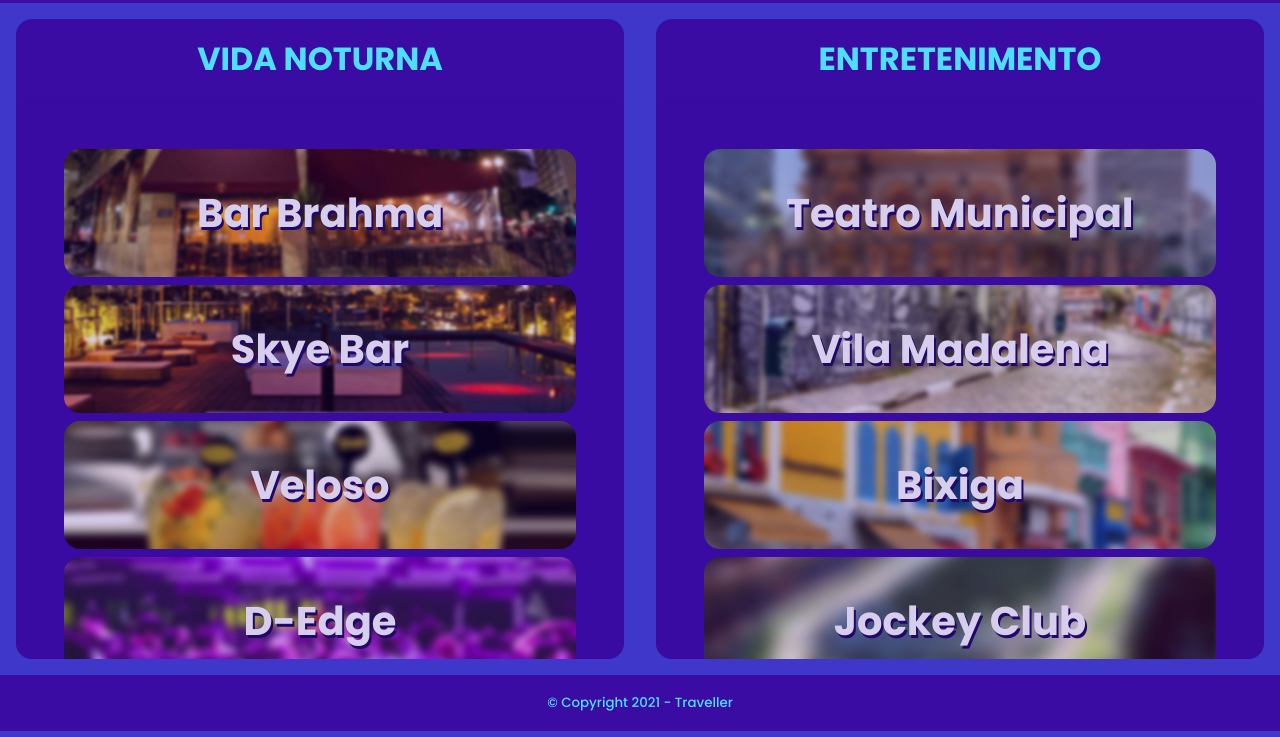
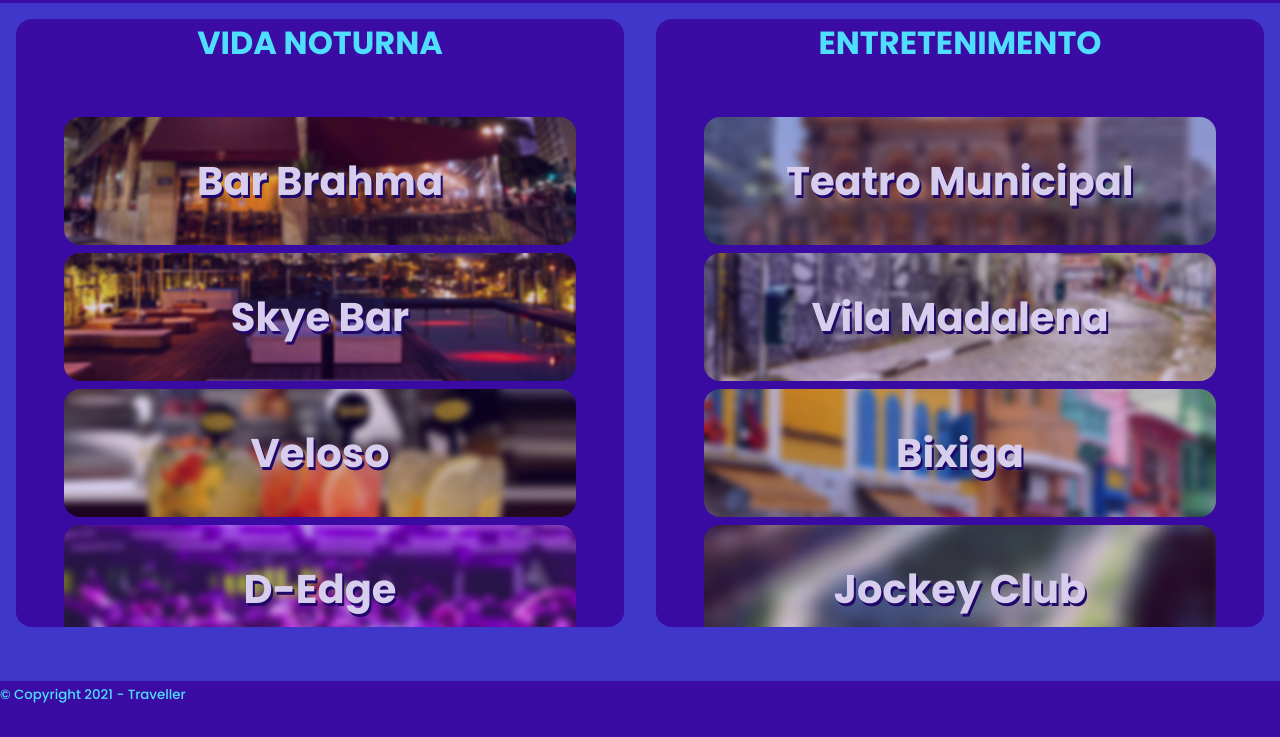
Before and after one commit to Leandroyyy/Gs-Fiap, a plain HTML site: page index.html in a window 1280 px wide. Shown: the part 63-800 px from the top of the page. Drawn offline with Linux system fonts and the light colour scheme.

Commit message:
arrumando o rodap

```diff
--- a/css/style.css
+++ b/css/style.css
@@ -114,10 +114,12 @@ main .card {
 
 }
 
-main h1 {
+.title a{
     color: var(--aqua);
     padding: 1rem;
 }
+
+
 
 main .card.night .subcard:first-child{
     margin-top: 22rem;
@@ -268,9 +270,9 @@ main .subcard {
 /* ==================================== Footer ===================================== */
 
 .rodape{
-    display: flex;
-    justify-content: center;
-    align-items: center;
+    position: absolute;
+    bottom:0;
+    width:100%;
 
     background-color: var(--dark-purple);
 
--- a/index.html
+++ b/index.html
@@ -26,8 +26,10 @@
     </header>
 
     <main>
+
+
         <div class="panel night">
-            <h1>VIDA NOTURNA</h1>
+            <h1 class="title"><a href="">VIDA NOTURNA</a></h1>
             <div class="card night">
                 <div class="subcard imgBrahma">
                     <h2>Bar Brahma</h2>
@@ -49,8 +51,9 @@
                 </div>
             </div>
         </div>
+
         <div class="panel entertainment">
-            <h1>ENTRETENIMENTO</h1>
+            <h1 class="title"><a href="">ENTRETENIMENTO</a></h1>
             <div class="card entertainment">
                 <div class="subcard imgTeatro">
                     <h2>Teatro Municipal</h2>
```
